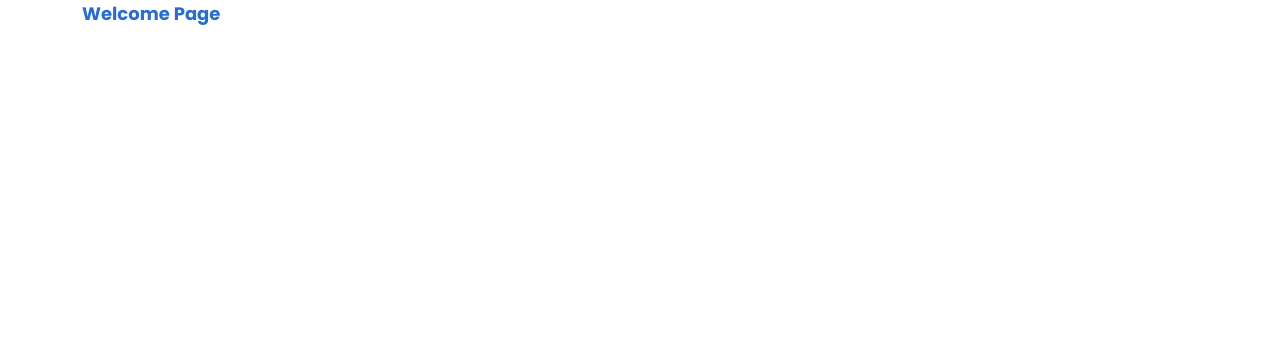
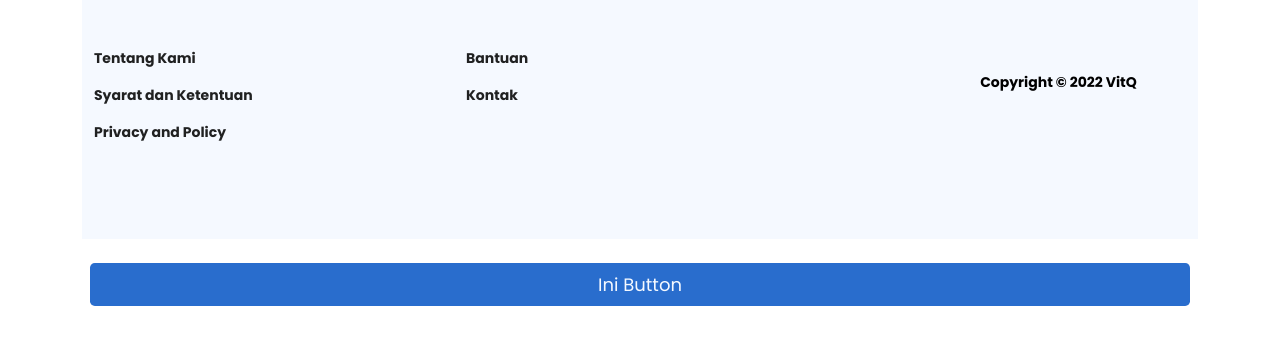
Before and after one commit to vitQQ/front-end-vitQ, a React (Create React App) app: page / in a window 1280 px wide. Shown: the top 344 px of the page. Built offline with nearby package versions, Linux system fonts and the light colour scheme.

Commit message:
add button component

```diff
--- a/package.json
+++ b/package.json
@@ -9,7 +9,7 @@
     "bootstrap": "^5.1.3",
     "feather-icons": "^4.28.0",
     "react": "^17.0.2",
-    "react-bootstrap": "^2.0.4",
+    "react-bootstrap": "^2.1.0",
     "react-dom": "^17.0.2",
     "react-feather": "^2.0.9",
     "react-hook-form": "^7.22.5",
--- a/src/App.js
+++ b/src/App.js
@@ -1,9 +1,11 @@
-
+import Button from "./components/button";
+import Footer from "./layout/Footer";
 
 function App() {
   return (
     <div className="container fs-h3 fw-bold text-primary-3">
-      Welcome Page
+      <Footer/>
+      <Button/>
     </div>
   );
 }
--- /dev/null
+++ b/src/components/button.jsx
@@ -0,0 +1,9 @@
+import React from "react";
+
+export default function Button(){
+    return (
+        <div className="p-2">
+            <button className="text-primary-1 bg-primary-3 border-0 p-2 rounded-3 my-3 w-100">Ini Button</button>
+        </div>
+    )
+}
```
Also changed, not shown: 1 other file (tests, documents, lock files or other folders).
